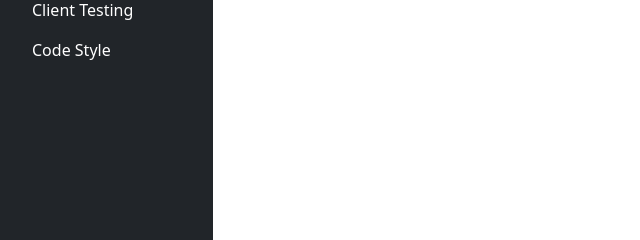
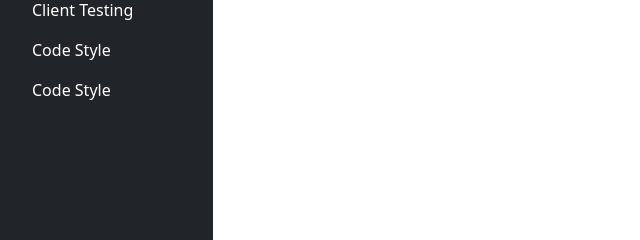
Before and after one commit to MiquelMR/PortfolioManagerDocs, a plain HTML site: page index.html in a window 1280 px wide. Shown: the part 232-472 px from the top of the page, 0-640 px from the left. Drawn offline with Linux system fonts and the light colour scheme.

Commit message:
Update index.html

```diff
--- a/index.html
+++ b/index.html
@@ -31,6 +31,7 @@
                         <li class="nav-item"><a class="nav-link text-white" href="#" onclick="loadContent('devLog')">Dev Log</a></li>
                         <li class="nav-item"><a class="nav-link text-white" href="#" onclick="loadContent('client_testing')">Client Testing</a></li>
                         <li class="nav-item"><a class="nav-link text-white" href="#" onclick="loadContent('code_style')">Code Style</a></li>
+                        <li class="nav-item"><a class="nav-link text-white" href="#" onclick="loadContent('abstract')">Code Style</a></li>
                     </ul>
                 </nav>
 
```
